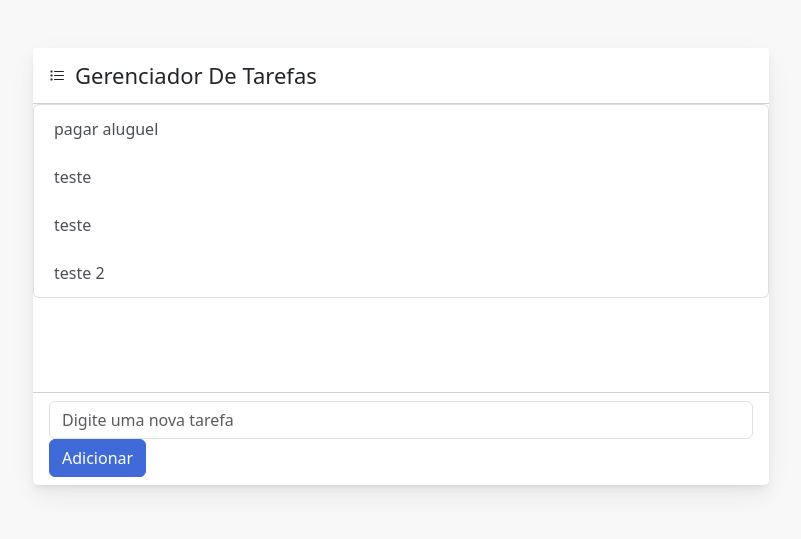
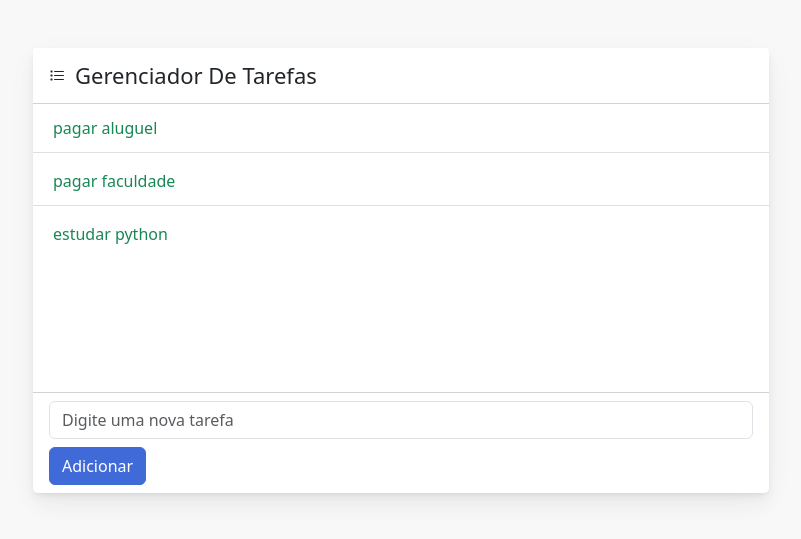
Before and after one commit to itaji-create/Project-Python, a Flask app: page /gerenciador in a window 1280 px wide. Shown: the part 79-618 px from the top of the page, without its empty margins (239-1040 px from the left). Run offline with Flask 3, Linux system fonts and the light colour scheme.

Commit message:
novas alterações no estilo do gerenciador.html

```diff
--- a/tarefas.txt
+++ b/tarefas.txt
@@ -1,4 +1,3 @@
 pagar aluguel
-teste
-teste
-teste 2
+pagar faculdade
+estudar python
--- a/templates/css/style.css
+++ b/templates/css/style.css
@@ -167,6 +167,7 @@
     margin-left: auto;
 }
 
+
 .btn:not(:disabled):not(.disabled) {
     cursor: pointer;
 }
--- a/templates/gerenciador.html
+++ b/templates/gerenciador.html
@@ -19,9 +19,9 @@
             <div style="position: static;" class="ps ps--active-y">
               <div class="ps-content">
                  <div id="tarefas">
-                    <ul class="list-group">
+                    <ul class="list-group list-group-flush">
                       {% for tarefa in tarefas %}
-                        <li class="list-group-item list-group-item-light">{{ tarefa }} </li>
+                        <li class="list-group-item mb-1 list-group-item-warning text-success" >{{ tarefa }} </li>
                       {% endfor %}
                     </ul>
                 </div>
@@ -34,7 +34,7 @@
             <div class="row">
                 <form action="/salvar", method="post">
                   <input type="text" name="tarefa" id="tarefa" placeholder="Digite uma nova tarefa" class="form-control">
-                  <input class="btn btn-primary" type="submit" value="Adicionar">
+                  <input class="btn btn-primary mt-2" type="submit" value="Adicionar">
                 </form>
             </div>
         </div>
```
